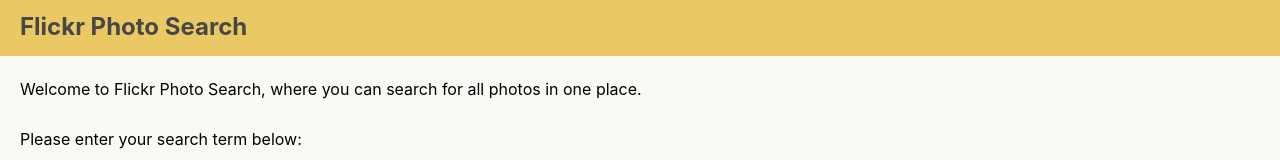
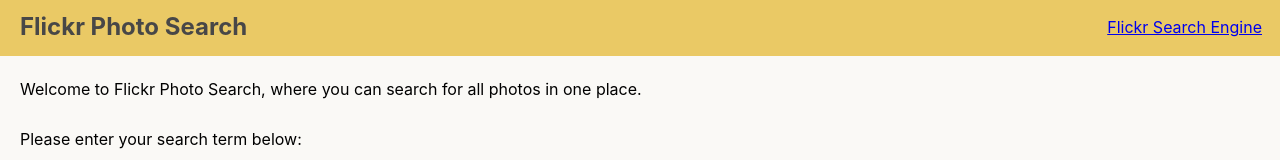
Before and after one commit to waleeedahmed/Flickr_Feed, a React (Create React App) app: page / in a window 1280 px wide. Shown: the top 160 px of the page. Built offline with nearby package versions, Linux system fonts and the light colour scheme; no server answers.

Commit message:
styling fix

```diff
--- a/src/components/header/header.css
+++ b/src/components/header/header.css
@@ -10,3 +10,8 @@
   padding: 12px 20px;
   display: inline-flex;
 }
+
+.anchor-link {
+  float: right;
+  padding: 17px 18px;
+}
--- a/src/components/header/index.tsx
+++ b/src/components/header/index.tsx
@@ -8,6 +8,9 @@ const Header: React.FC<any> = () => {
       <span className='headerSpan'>
         Flickr Photo Search
       </span>
+      <span className="anchor-link">
+        <a href="https://www.flickr.com/search/" target="_blank">Flickr Search Engine</a>
+      </span>
     </div>
   )
 }
```
